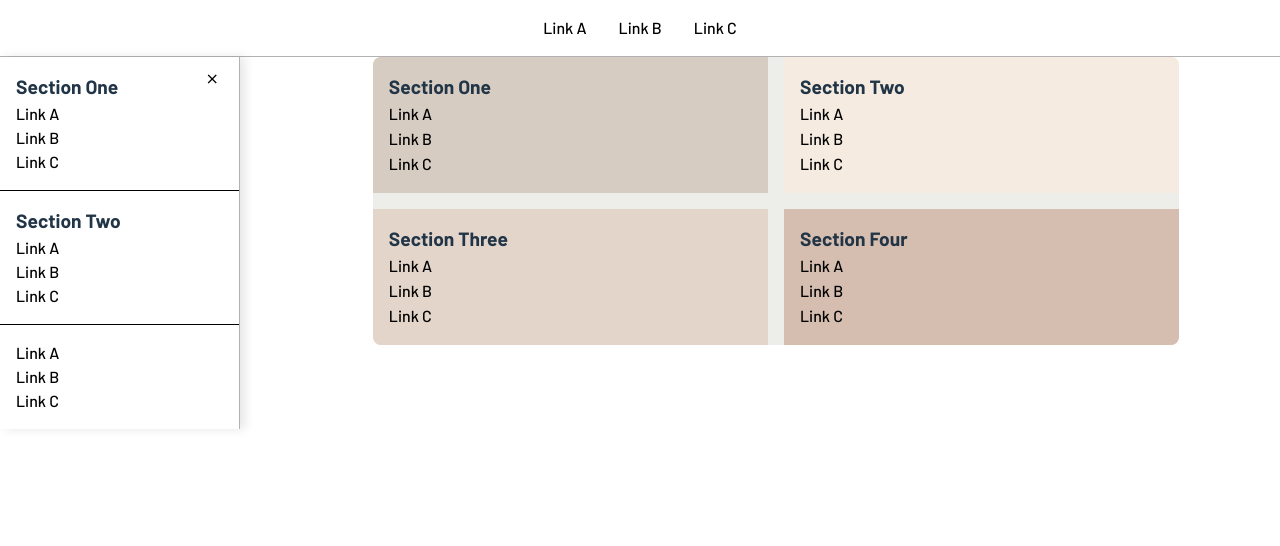
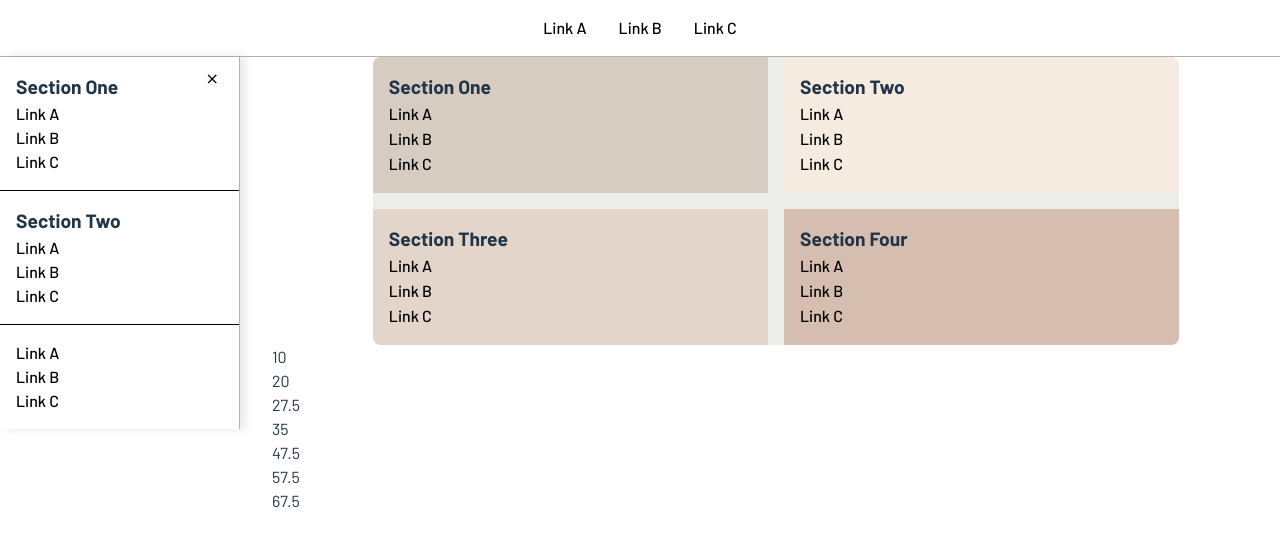
Before and after one commit to nitinsuri/test-site-for-experimetns, a React (Vite) app: page / in a window 1280 px wide. Shown: the top 546 px of the page. Built offline with nearby package versions, Linux system fonts and the light colour scheme.

Commit message:
to fix calcs

```diff
--- a/src/App.jsx
+++ b/src/App.jsx
@@ -2,6 +2,7 @@ import React from 'react';
 import Header from './Components/Header/Header';
 import LeftNav from './Components/LeftNav/LeftNav';
 import DynamicGrid from './Components/DynamicGrid/DynamicGrid';
+import ProgressiveWeights from './Components/ProgressiveWeights/ProgressiveWeights';
 import './App.scss';
 
 function App() {
@@ -12,6 +13,7 @@ function App() {
         <LeftNav />
         <section>
           <DynamicGrid />
+          <ProgressiveWeights />
         </section>
       </main>
     </>
--- /dev/null
+++ b/src/Components/ProgressiveWeights/ProgressiveWeights.jsx
@@ -0,0 +1,21 @@
+import React from 'react';
+import { render } from 'react-dom';
+
+const ProgressiveWeights = () => {
+    const data = ['5','7.5','7.5','7.5','10','10','10'];
+    let initWeight = 0;
+
+    return(
+        <>
+            {
+                data instanceof Array &&
+                data.map(item => {
+                    initWeight = Number(item) + Number(initWeight)
+                    return <div>{Number(item) + Number(initWeight)}</div>
+                })
+            }
+        </>
+    )
+}
+
+export default ProgressiveWeights
```
